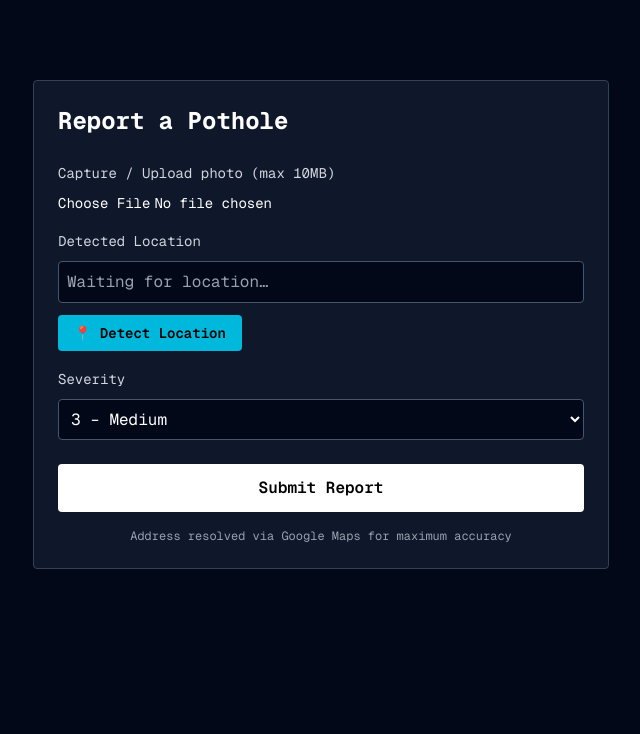
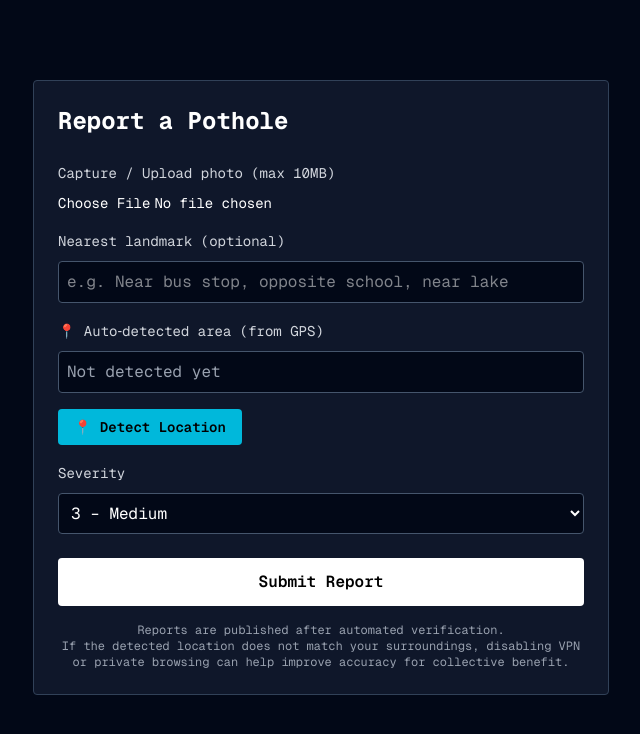
Before and after one commit to eklavyadev/roadwatch, a Next.js app: page /report in a window 1280 px wide. Shown: the top 734 px of the page, without its empty margins (319-959 px from the left). Built offline with nearby package versions, Linux system fonts and the light colour scheme.

Commit message:
Added landmark feature + Increased accuracy of location

```diff
--- a/app/report/page.tsx
+++ b/app/report/page.tsx
@@ -6,9 +6,18 @@ const MAX_SIZE_MB = 10;
 
 export default function ReportPotholePage() {
   const [image, setImage] = useState<File | null>(null);
-  const [location, setLocation] = useState('Waiting for location…');
+
+  // System-detected (read-only)
+  const [autoLocation, setAutoLocation] = useState('Not detected yet');
+
+  // User-provided
+  const [landmark, setLandmark] = useState('');
+
+  // GPS
   const [lat, setLat] = useState<number | null>(null);
   const [lng, setLng] = useState<number | null>(null);
+  const [accuracy, setAccuracy] = useState<number | null>(null);
+
   const [severity, setSeverity] = useState(3);
   const [loading, setLoading] = useState(false);
   const [success, setSuccess] = useState(false);
@@ -19,10 +28,9 @@ export default function ReportPotholePage() {
   /* ---------- GET LOCATION + GOOGLE MAPS ---------- */
   const getLocation = () => {
     setError('');
-    setLocation('Detecting location…');
 
     if (!navigator.geolocation) {
-      setLocation('Geolocation not supported');
+      setError('Geolocation not supported on this device');
       return;
     }
 
@@ -33,6 +41,7 @@ export default function ReportPotholePage() {
 
         setLat(latitude);
         setLng(longitude);
+        setAccuracy(Math.round(pos.coords.accuracy));
 
         try {
           const res = await fetch(
@@ -41,39 +50,17 @@ export default function ReportPotholePage() {
 
           const data = await res.json();
 
-          if (data.status !== 'OK' || !data.results?.length) {
-            setLocation('Location detected');
-            return;
+          if (data.status === 'OK' && data.results?.length) {
+            setAutoLocation(data.results[0].formatted_address);
+          } else {
+            setAutoLocation('GPS reported location');
           }
-
-          const components = data.results[0].address_components;
-
-          const get = (type: string) =>
-            components.find((c: any) => c.types.includes(type))?.long_name;
-
-          const road = get('route');
-          const sublocality = get('sublocality') || get('sublocality_level_1');
-          const city = get('locality') || get('administrative_area_level_2');
-          const state = get('administrative_area_level_1');
-
-          const primary = road || sublocality || city || 'Unknown location';
-          const secondary =
-            road && sublocality
-              ? sublocality
-              : city || state || '';
-
-          setLocation(
-            secondary && secondary !== primary
-              ? `${primary}, ${secondary}`
-              : primary
-          );
-        } catch (err) {
-          console.error(err);
-          setLocation('Failed to resolve address');
+        } catch {
+          setAutoLocation('GPS reported location');
         }
       },
       () => {
-        setLocation('Location permission denied');
+        setError('Location permission denied');
       },
       { enableHighAccuracy: true }
     );
@@ -96,9 +83,14 @@ export default function ReportPotholePage() {
     setLoading(true);
     setSuccess(false);
 
+    // ✅ FINAL LOCATION STRING (approved logic)
+    const finalLocation = landmark.trim()
+      ? `(${landmark.trim()}) ${autoLocation}`
+      : autoLocation;
+
     const formData = new FormData();
     formData.append('image', image);
-    formData.append('location', location);
+    formData.append('location', finalLocation);
     formData.append('lat', String(lat));
     formData.append('lng', String(lng));
     formData.append('severity', String(severity));
@@ -116,10 +108,13 @@ export default function ReportPotholePage() {
       return;
     }
 
+    // Reset
     setImage(null);
+    setLandmark('');
     setLat(null);
     setLng(null);
-    setLocation('Waiting for location…');
+    setAccuracy(null);
+    setAutoLocation('Not detected yet');
     setSeverity(3);
     setSuccess(true);
   };
@@ -165,12 +160,28 @@ export default function ReportPotholePage() {
           </div>
         )}
 
-        {/* Location */}
-        <label className="block mb-3">
-          <span className="text-sm text-gray-300">Detected Location</span>
+        {/* Nearest Landmark */}
+        <label className="block mb-4">
+          <span className="text-sm text-gray-300">
+            Nearest landmark (optional)
+          </span>
           <input
             type="text"
-            value={location}
+            placeholder="e.g. Near bus stop, opposite school, near lake"
+            value={landmark}
+            onChange={(e) => setLandmark(e.target.value)}
+            className="mt-2 w-full rounded bg-[#020817] border border-slate-600 p-2"
+          />
+        </label>
+
+        {/* Auto Location */}
+        <label className="block mb-4">
+          <span className="text-sm text-gray-300">
+            📍 Auto‑detected area (from GPS)
+          </span>
+          <input
+            type="text"
+            value={autoLocation}
             disabled
             className="mt-2 w-full rounded bg-[#020817] border border-slate-600 p-2 text-gray-400 cursor-not-allowed"
           />
@@ -186,9 +197,14 @@ export default function ReportPotholePage() {
         )}
 
         {locationResolved && (
-          <p className="text-xs text-gray-500 mb-4">
-            Lat: {lat!.toFixed(5)}, Lng: {lng!.toFixed(5)}
-          </p>
+          <div className="mb-4 text-xs text-gray-400 space-y-1">
+            <p>
+              Lat: {lat!.toFixed(5)}, Lng: {lng!.toFixed(5)}
+            </p>
+            {accuracy !== null && (
+              <p>📡 GPS Accuracy: ± {accuracy} meters</p>
+            )}
+          </div>
         )}
 
         {/* Severity */}
@@ -216,7 +232,10 @@ export default function ReportPotholePage() {
         </button>
 
         <p className="text-xs text-gray-400 mt-4 text-center">
-          Address resolved via Google Maps for maximum accuracy
+          Reports are published after automated verification.
+          <br />
+          If the detected location does not match your surroundings, disabling
+          VPN or private browsing can help improve accuracy for collective benefit.
         </p>
       </div>
     </div>
```
